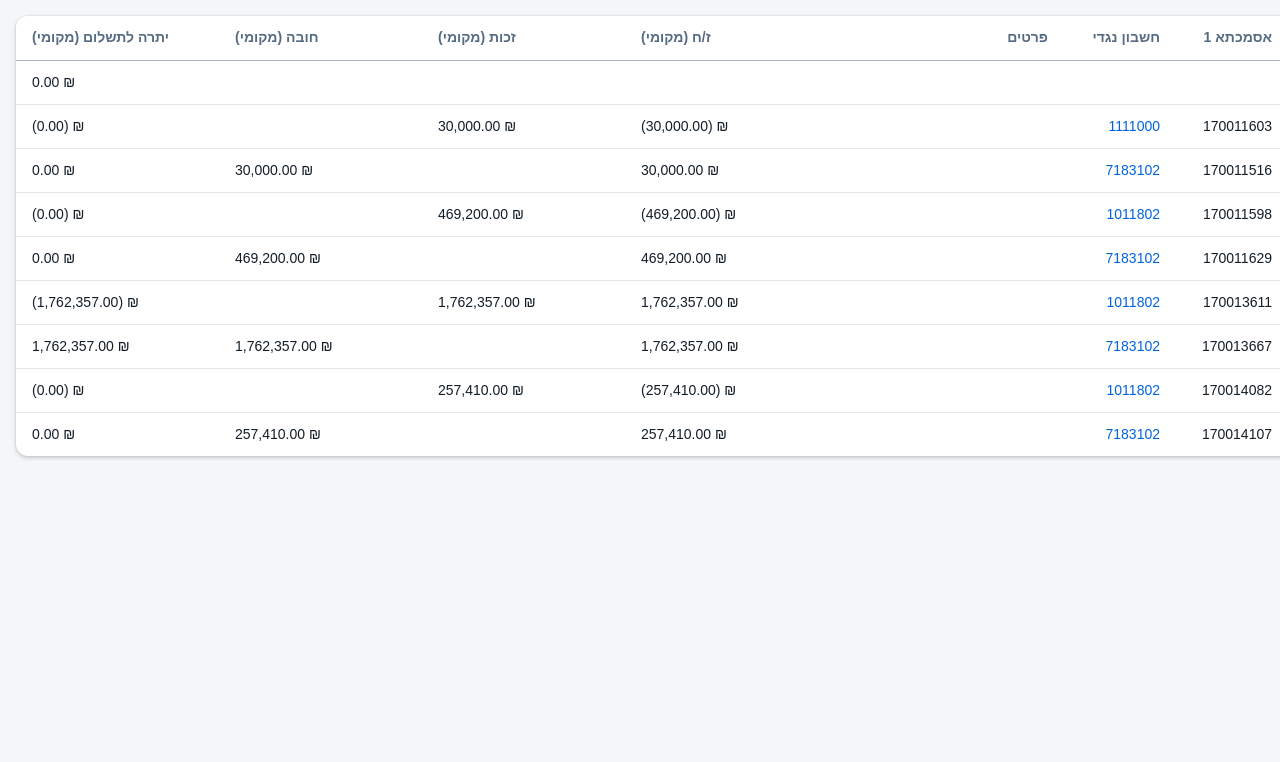
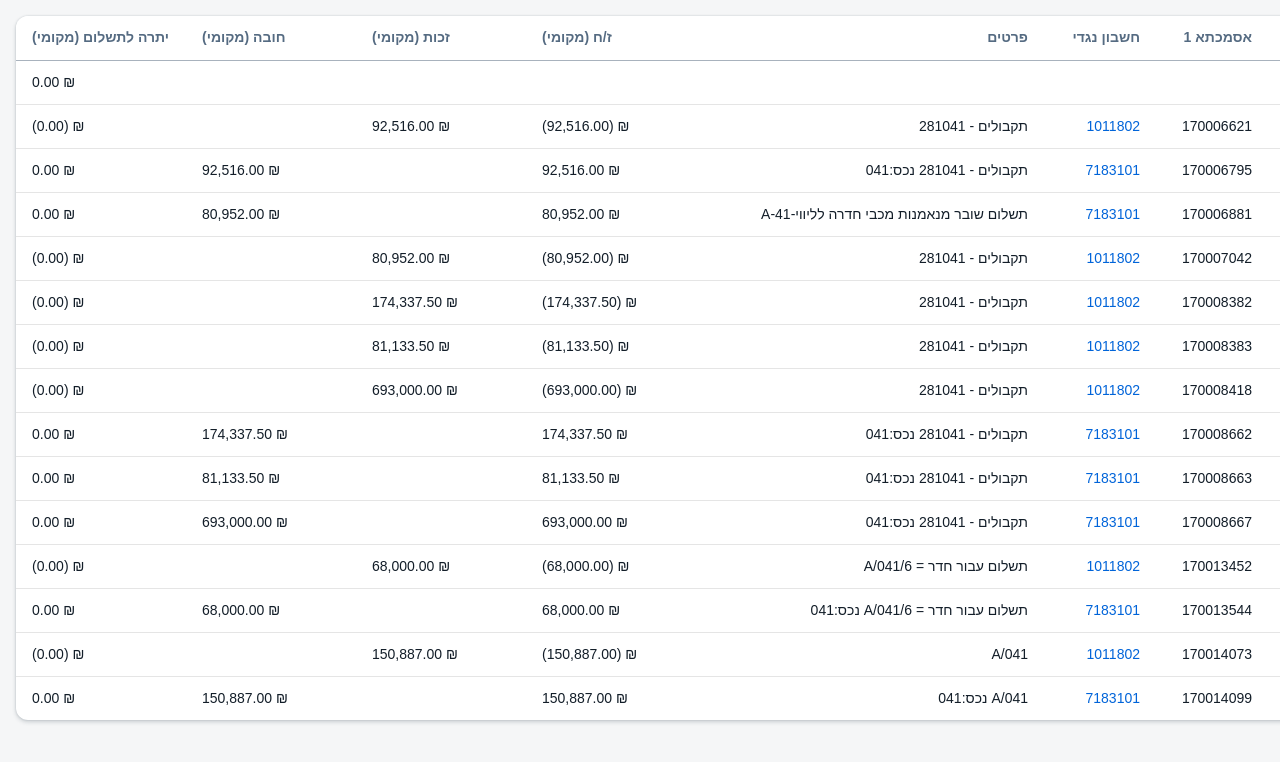
Before and after one commit to Idanabra/RE_GeneralLeadger, a plain HTML site: page index.html in a window 1280 px wide. Shown: the top 762 px of the page. Drawn offline with Linux system fonts and the light colour scheme.

Commit message:
Add files via upload

```diff
--- a/index.html
+++ b/index.html
@@ -7,7 +7,7 @@
 <style>
 html,body{margin:0}
 body{background:#f5f6f7}
-.screen{width:1620px;height:500px;box-sizing:border-box;padding:16px;background:#f5f6f7}
+.screen{width:1620px;height:736px;box-sizing:border-box;padding:16px;background:#f5f6f7}
 .card{background:#ffffff;border-radius:12px;box-shadow:0 0 0.125rem 0 rgba(34,53,72,0.2),0 0.125rem 0.25rem 0 rgba(34,53,72,0.2);overflow:hidden}
 .gl{width:100%;border-collapse:collapse;table-layout:fixed;font-family:"72","72full",Arial,Helvetica,sans-serif;font-size:14px;line-height:1.5;color:#131e29;direction:rtl}
 .gl th,.gl td{box-sizing:border-box}
@@ -28,19 +28,25 @@ body{background:#f5f6f7}
 <table class="gl">
 <thead>
 <tr>
-<th class="n" style="width:48px">#</th><th style="width:112px">תאריך אסמכתא</th><th style="width:56px">מקור</th><th style="width:100px">מס' מקור</th><th style="width:112px">אסמכתא 1</th><th style="width:112px">חשבון נגדי</th><th style="width:236px">פרטים</th><th class="amt" style="width:203px">ז/ח (מקומי)</th><th class="amt" style="width:203px">זכות (מקומי)</th><th class="amt" style="width:203px">חובה (מקומי)</th><th class="amt" style="width:203px">יתרה לתשלום (מקומי)</th>
+<th class="n" style="width:48px">#</th><th style="width:112px">תאריך אסמכתא</th><th style="width:56px">מקור</th><th style="width:120px">מס' מקור</th><th style="width:112px">אסמכתא 1</th><th style="width:112px">חשבון נגדי</th><th style="width:348px">פרטים</th><th class="amt" style="width:170px">ז/ח (מקומי)</th><th class="amt" style="width:170px">זכות (מקומי)</th><th class="amt" style="width:170px">חובה (מקומי)</th><th class="amt" style="width:170px">יתרה לתשלום (מקומי)</th>
 </tr>
 </thead>
 <tbody>
 <tr><td class="n">1</td><td></td><td>יפ</td><td></td><td></td><td></td><td></td><td class="amt"></td><td class="amt"></td><td class="amt"></td><td class="amt"><span dir="ltr">0.00 ₪</span></td></tr>
-<tr><td class="n">2</td><td>16/07/24</td><td>קב</td><td><a href="#" class="lk">170011603</a></td><td>170011603</td><td><a href="#" class="lk">1111000</a></td><td></td><td class="amt"><span dir="ltr">(30,000.00) ₪</span></td><td class="amt"><span dir="ltr">30,000.00 ₪</span></td><td class="amt"></td><td class="amt"><span dir="ltr">(0.00) ₪</span></td></tr>
-<tr><td class="n">3</td><td>31/07/24</td><td>חש</td><td><a href="#" class="lk">170011516</a></td><td>170011516</td><td><a href="#" class="lk">7183102</a></td><td></td><td class="amt"><span dir="ltr">30,000.00 ₪</span></td><td class="amt"></td><td class="amt"><span dir="ltr">30,000.00 ₪</span></td><td class="amt"><span dir="ltr">0.00 ₪</span></td></tr>
-<tr><td class="n">4</td><td>02/08/24</td><td>קב</td><td><a href="#" class="lk">170011598</a></td><td>170011598</td><td><a href="#" class="lk">1011802</a></td><td></td><td class="amt"><span dir="ltr">(469,200.00) ₪</span></td><td class="amt"><span dir="ltr">469,200.00 ₪</span></td><td class="amt"></td><td class="amt"><span dir="ltr">(0.00) ₪</span></td></tr>
-<tr><td class="n">5</td><td>31/08/24</td><td>חש</td><td><a href="#" class="lk">170011629</a></td><td>170011629</td><td><a href="#" class="lk">7183102</a></td><td></td><td class="amt"><span dir="ltr">469,200.00 ₪</span></td><td class="amt"></td><td class="amt"><span dir="ltr">469,200.00 ₪</span></td><td class="amt"><span dir="ltr">0.00 ₪</span></td></tr>
-<tr><td class="n">6</td><td>26/11/25</td><td>קב</td><td><a href="#" class="lk">170013611</a></td><td>170013611</td><td><a href="#" class="lk">1011802</a></td><td></td><td class="amt"><span dir="ltr">1,762,357.00 ₪</span></td><td class="amt"><span dir="ltr">1,762,357.00 ₪</span></td><td class="amt"></td><td class="amt"><span dir="ltr">(1,762,357.00) ₪</span></td></tr>
-<tr><td class="n">7</td><td>30/11/25</td><td>חש</td><td><a href="#" class="lk">170013667</a></td><td>170013667</td><td><a href="#" class="lk">7183102</a></td><td></td><td class="amt"><span dir="ltr">1,762,357.00 ₪</span></td><td class="amt"></td><td class="amt"><span dir="ltr">1,762,357.00 ₪</span></td><td class="amt"><span dir="ltr">1,762,357.00 ₪</span></td></tr>
-<tr><td class="n">8</td><td>11/02/26</td><td>קב</td><td><a href="#" class="lk">170014082</a></td><td>170014082</td><td><a href="#" class="lk">1011802</a></td><td></td><td class="amt"><span dir="ltr">(257,410.00) ₪</span></td><td class="amt"><span dir="ltr">257,410.00 ₪</span></td><td class="amt"></td><td class="amt"><span dir="ltr">(0.00) ₪</span></td></tr>
-<tr><td class="n">9</td><td>28/02/26</td><td>חש</td><td><a href="#" class="lk">170014107</a></td><td>170014107</td><td><a href="#" class="lk">7183102</a></td><td></td><td class="amt"><span dir="ltr">257,410.00 ₪</span></td><td class="amt"></td><td class="amt"><span dir="ltr">257,410.00 ₪</span></td><td class="amt"><span dir="ltr">0.00 ₪</span></td></tr>
+<tr><td class="n">2</td><td>29/07/21</td><td>קב</td><td><a href="#" class="lk">170006621</a></td><td>170006621</td><td><a href="#" class="lk">1011802</a></td><td>תקבולים - 281041</td><td class="amt"><span dir="ltr">(92,516.00) ₪</span></td><td class="amt"><span dir="ltr">92,516.00 ₪</span></td><td class="amt"></td><td class="amt"><span dir="ltr">(0.00) ₪</span></td></tr>
+<tr><td class="n">3</td><td>30/07/21</td><td>חש</td><td><a href="#" class="lk">170006795</a></td><td>170006795</td><td><a href="#" class="lk">7183101</a></td><td>תקבולים - 281041 נכס:041</td><td class="amt"><span dir="ltr">92,516.00 ₪</span></td><td class="amt"></td><td class="amt"><span dir="ltr">92,516.00 ₪</span></td><td class="amt"><span dir="ltr">0.00 ₪</span></td></tr>
+<tr><td class="n">4</td><td>12/08/21</td><td>חש</td><td><a href="#" class="lk">170006881</a></td><td>170006881</td><td><a href="#" class="lk">7183101</a></td><td>תשלום שובר מנאמנות מכבי חדרה לליווי-41-A</td><td class="amt"><span dir="ltr">80,952.00 ₪</span></td><td class="amt"></td><td class="amt"><span dir="ltr">80,952.00 ₪</span></td><td class="amt"><span dir="ltr">0.00 ₪</span></td></tr>
+<tr><td class="n">5</td><td>12/08/21</td><td>קב</td><td><a href="#" class="lk">170007042</a></td><td>170007042</td><td><a href="#" class="lk">1011802</a></td><td>תקבולים - 281041</td><td class="amt"><span dir="ltr">(80,952.00) ₪</span></td><td class="amt"><span dir="ltr">80,952.00 ₪</span></td><td class="amt"></td><td class="amt"><span dir="ltr">(0.00) ₪</span></td></tr>
+<tr><td class="n">6</td><td>21/03/22</td><td>קב</td><td><a href="#" class="lk">170008382</a></td><td>170008382</td><td><a href="#" class="lk">1011802</a></td><td>תקבולים - 281041</td><td class="amt"><span dir="ltr">(174,337.50) ₪</span></td><td class="amt"><span dir="ltr">174,337.50 ₪</span></td><td class="amt"></td><td class="amt"><span dir="ltr">(0.00) ₪</span></td></tr>
+<tr><td class="n">7</td><td>21/03/22</td><td>קב</td><td><a href="#" class="lk">170008383</a></td><td>170008383</td><td><a href="#" class="lk">1011802</a></td><td>תקבולים - 281041</td><td class="amt"><span dir="ltr">(81,133.50) ₪</span></td><td class="amt"><span dir="ltr">81,133.50 ₪</span></td><td class="amt"></td><td class="amt"><span dir="ltr">(0.00) ₪</span></td></tr>
+<tr><td class="n">8</td><td>24/03/22</td><td>קב</td><td><a href="#" class="lk">170008418</a></td><td>170008418</td><td><a href="#" class="lk">1011802</a></td><td>תקבולים - 281041</td><td class="amt"><span dir="ltr">(693,000.00) ₪</span></td><td class="amt"><span dir="ltr">693,000.00 ₪</span></td><td class="amt"></td><td class="amt"><span dir="ltr">(0.00) ₪</span></td></tr>
+<tr><td class="n">9</td><td>31/03/22</td><td>חש</td><td><a href="#" class="lk">170008662</a></td><td>170008662</td><td><a href="#" class="lk">7183101</a></td><td>תקבולים - 281041 נכס:041</td><td class="amt"><span dir="ltr">174,337.50 ₪</span></td><td class="amt"></td><td class="amt"><span dir="ltr">174,337.50 ₪</span></td><td class="amt"><span dir="ltr">0.00 ₪</span></td></tr>
+<tr><td class="n">10</td><td>31/03/22</td><td>חש</td><td><a href="#" class="lk">170008663</a></td><td>170008663</td><td><a href="#" class="lk">7183101</a></td><td>תקבולים - 281041 נכס:041</td><td class="amt"><span dir="ltr">81,133.50 ₪</span></td><td class="amt"></td><td class="amt"><span dir="ltr">81,133.50 ₪</span></td><td class="amt"><span dir="ltr">0.00 ₪</span></td></tr>
+<tr><td class="n">11</td><td>31/03/22</td><td>חש</td><td><a href="#" class="lk">170008667</a></td><td>170008667</td><td><a href="#" class="lk">7183101</a></td><td>תקבולים - 281041 נכס:041</td><td class="amt"><span dir="ltr">693,000.00 ₪</span></td><td class="amt"></td><td class="amt"><span dir="ltr">693,000.00 ₪</span></td><td class="amt"><span dir="ltr">0.00 ₪</span></td></tr>
+<tr><td class="n">12</td><td>16/10/25</td><td>קב</td><td><a href="#" class="lk">170013452</a></td><td>170013452</td><td><a href="#" class="lk">1011802</a></td><td>תשלום עבור חדר = A/041/6</td><td class="amt"><span dir="ltr">(68,000.00) ₪</span></td><td class="amt"><span dir="ltr">68,000.00 ₪</span></td><td class="amt"></td><td class="amt"><span dir="ltr">(0.00) ₪</span></td></tr>
+<tr><td class="n">13</td><td>31/10/25</td><td>חש</td><td><a href="#" class="lk">170013544</a></td><td>170013544</td><td><a href="#" class="lk">7183101</a></td><td>תשלום עבור חדר = A/041/6 נכס:041</td><td class="amt"><span dir="ltr">68,000.00 ₪</span></td><td class="amt"></td><td class="amt"><span dir="ltr">68,000.00 ₪</span></td><td class="amt"><span dir="ltr">0.00 ₪</span></td></tr>
+<tr><td class="n">14</td><td>11/02/26</td><td>קב</td><td><a href="#" class="lk">170014073</a></td><td>170014073</td><td><a href="#" class="lk">1011802</a></td><td>A/041</td><td class="amt"><span dir="ltr">(150,887.00) ₪</span></td><td class="amt"><span dir="ltr">150,887.00 ₪</span></td><td class="amt"></td><td class="amt"><span dir="ltr">(0.00) ₪</span></td></tr>
+<tr><td class="n">15</td><td>28/02/26</td><td>חש</td><td><a href="#" class="lk">170014099</a></td><td>170014099</td><td><a href="#" class="lk">7183101</a></td><td>A/041 נכס:041</td><td class="amt"><span dir="ltr">150,887.00 ₪</span></td><td class="amt"></td><td class="amt"><span dir="ltr">150,887.00 ₪</span></td><td class="amt"><span dir="ltr">0.00 ₪</span></td></tr>
 </tbody>
 </table>
 </div>
```
